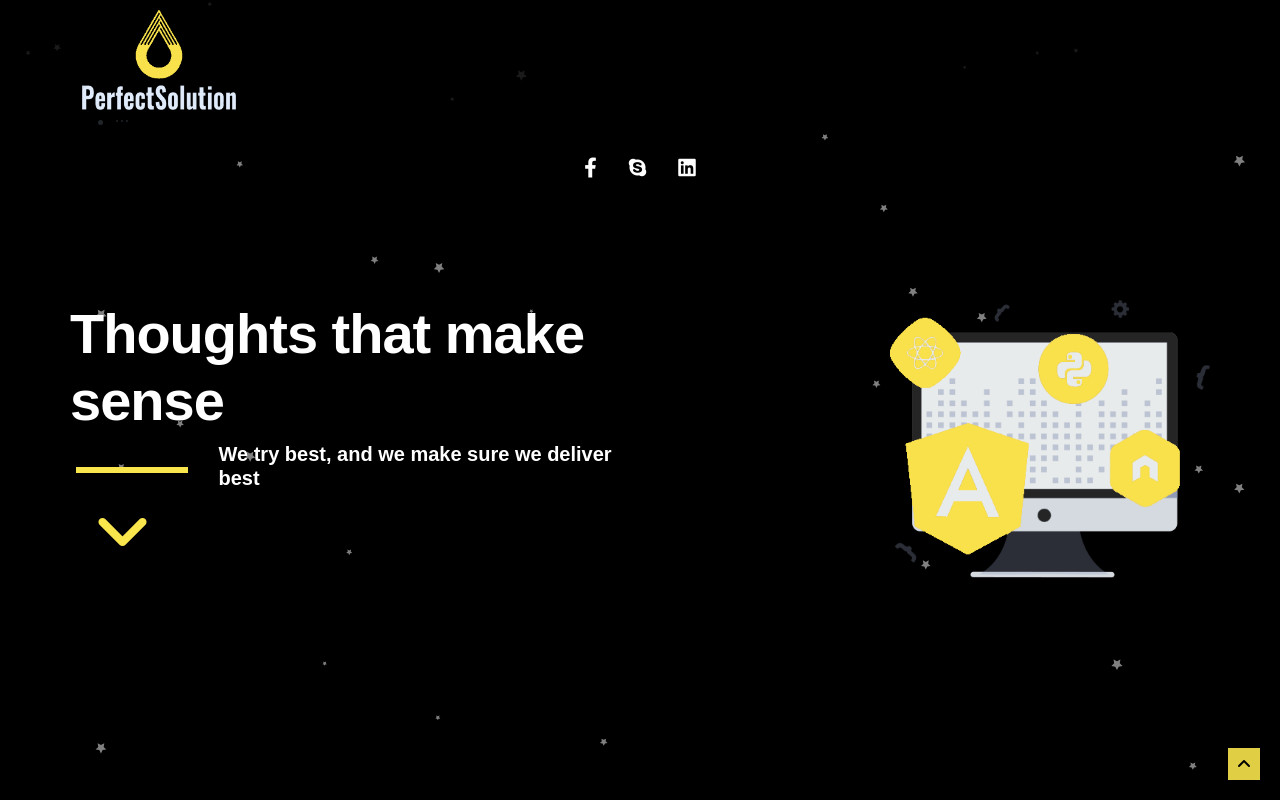
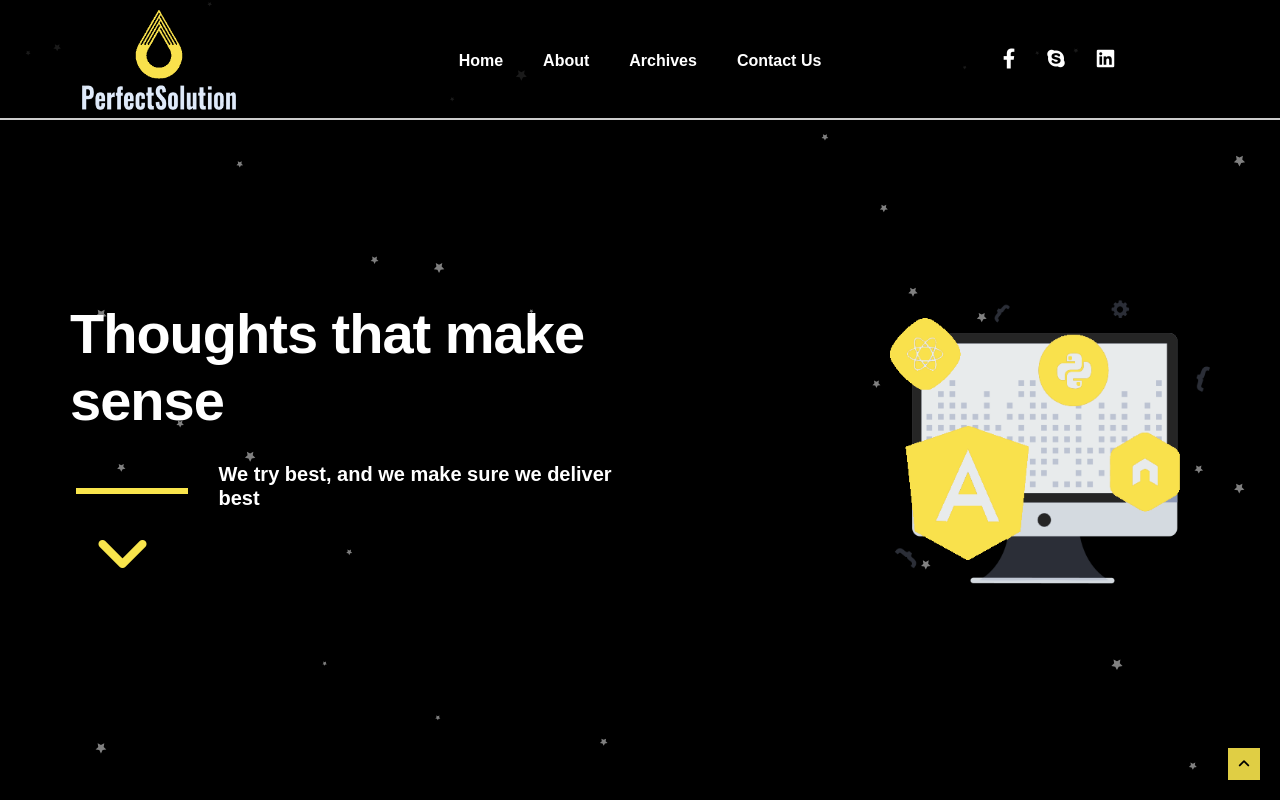
Before and after one commit to ompatel-champion/Peace-Marketing_React, a React (Create React App) app: page / in a window 1280 px wide. Shown: the top 800 px of the page. Built offline with nearby package versions, Linux system fonts and the light colour scheme.

Commit message:
install craco

```diff
--- a/package.json
+++ b/package.json
@@ -10,6 +10,7 @@
     "axios": "^0.24.0",
     "bootstrap": "^5.1.3",
     "cors": "^2.8.5",
+    "craco-less": "^2.0.0",
     "dotenv": "^10.0.0",
     "emailjs-com": "^3.2.0",
     "express": "^4.17.2",
--- a/src/App.css
+++ b/src/App.css
@@ -42,6 +42,11 @@ section {
 .header-logo {
     max-height: 100px;
     width: auto;
+}
+.header .main_menu .main_menu_item * {
+    color: #ffffff;
+    font-size: 16px;
+    font-weight: bold;
 }
 .social-icons {
     font-size: 20px;
--- a/src/components/Header.css
+++ b/src/components/Header.css
@@ -9,6 +9,7 @@ header {
     background-color: #000000cc;
     padding: 10px 20px;
     height: 120px;
+    border-bottom: solid 2px #ffffffcc;
 }
 header > h1, header > p {
     display: none;
--- a/src/components/Header.js
+++ b/src/components/Header.js
@@ -201,12 +201,12 @@ class Header extends Component {
                         </ul>
                     </div>
                 </nav>
-                <Row justify="center" align="top" className='container'>
-                    <Col {...span} className="app">
+                <Row justify="space-between" align="top" className='container'>
+                    <Col span={24} className="app">
                         <Row>
                             <Col className="header" span={24}>
                                 <Row justify="space-around" align="middle">
-                                    <Col span={4}>
+                                    <Col span={6}>
                                         <Link to="/">
                                             <img
                                                 src={siteLogo}
@@ -215,10 +215,10 @@ class Header extends Component {
                                             />
                                         </Link>
                                     </Col>
-                                    <Col span={16}>
-                                        <Row>
+                                    <Col span={12}>
+                                        <Row justify="center">
                                             <Col className="main_menu" span={24}>
-                                                <Menu onClick={handleClick} mode="horizontal">
+                                                <Menu onClick={handleClick} mode="horizontal" style={{ backgroundColor: "transparent", textAlign: "center", borderBottom: "none", justifyContent: "center" }}>
                                                     {menus.map((item) => {
                                                         if (item.submenu) {
                                                             return (
@@ -226,6 +226,7 @@ class Header extends Component {
                                                                     className="main_menu_item"
                                                                     key={item.key}
                                                                     title={item.title}
+                                                                    style={{ backgroundColor: "transparent" }}
                                                                 >
                                                                     {item.submenu.map((sub) => {
                                                                         if (sub.link.startsWith("https")) {
@@ -257,7 +258,7 @@ class Header extends Component {
                                             </Col>
                                         </Row>
                                     </Col>
-                                    <Col span={4}>
+                                    <Col span={6}>
                                         <ul className="nav col-lg-auto my-2 justify-content-center my-md-0 text-small">
                                             <li>
                                                 <a href="https://www.facebook.com/dragon.soft.star.forest/" className="nav-link text-white" target={"_blank"}>
--- a/src/index.js
+++ b/src/index.js
@@ -3,6 +3,7 @@ import { createRoot } from "react-dom/client";
 import { BrowserRouter } from 'react-router-dom';
 import './index.css';
 import App from './App';
+import 'antd/dist/antd.css';
 
 createRoot(document.getElementById('root')).render(
   <BrowserRouter>
```
Also changed, not shown: src/components/menu/index.js (deleted, +0 -116 lines), 1 other file (tests, documents, lock files or other folders).
